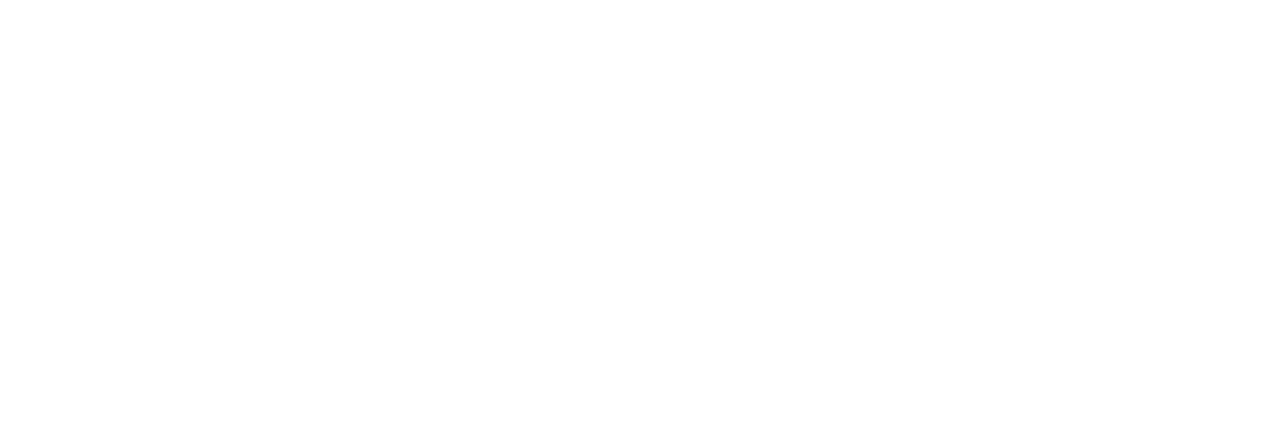
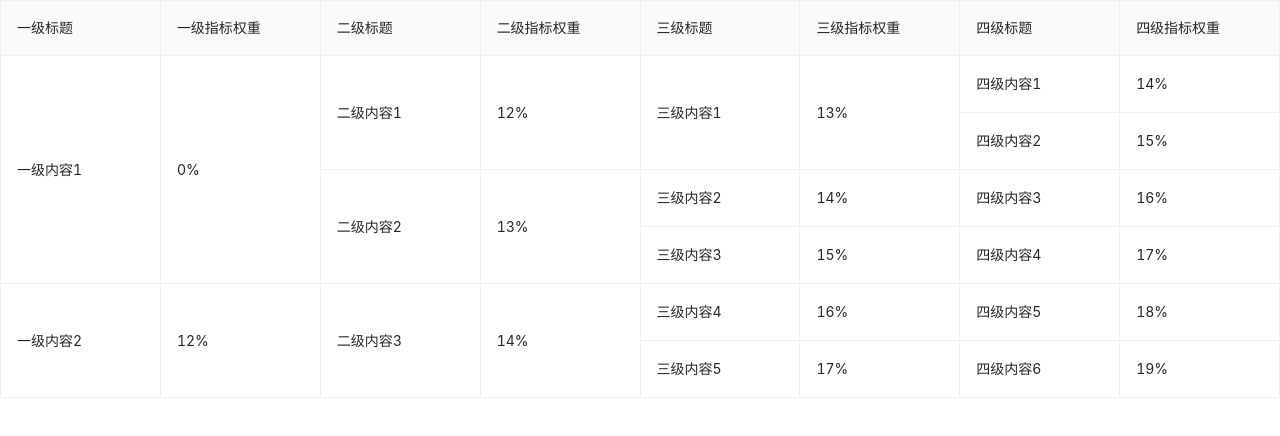
Before and after one commit to zhangpingg/React-frame, a React (Create React App) app: page /#/mergeEditCell in a window 1280 px wide. Before the commit this address had no page. Shown: the top 436 px of the page. Built offline with nearby package versions, Linux system fonts and the light colour scheme.

Commit message:
feat：合并单元格并编辑某个列单元格且变色

```diff
--- a/src/App.tsx
+++ b/src/App.tsx
@@ -4,6 +4,7 @@
 import Home from './pages/home'
 import Form from './pages/antd/form'
 import EditCell from './pages/antd/editCell'
+import MergeEditCell from './pages/antd/mergeEditCell'
 import SearchFrom from './pages/search-form'
 import ParentToChildFn from './pages/parentToChildFn'
 
@@ -14,6 +15,7 @@
         <Route path="/" element={<Home />} />
         <Route path="/form" element={<Form />} />
         <Route path="/editCell" element={<EditCell />} />
+        <Route path="/mergeEditCell" element={<MergeEditCell />} />
         <Route path="/searchFrom" element={<SearchFrom />} />
         <Route path="/parentToChildFn" element={<ParentToChildFn />} />
       </Routes>
--- a/src/pages/antd/editCell/index.tsx
+++ b/src/pages/antd/editCell/index.tsx
@@ -75,7 +75,7 @@
 };
 
 
-const CustomWeight = () => {
+const EditCell = () => {
   const [dataSource, setDataSource] = useState([
     {
       key: '0',
@@ -161,4 +161,4 @@
   )
 }
 
-export default CustomWeight;
+export default EditCell;
--- /dev/null
+++ b/src/pages/antd/mergeEditCell/index.tsx
@@ -0,0 +1,367 @@
+import React, { useEffect, useState, useMemo, useCallback, useRef, useContext } from 'react';
+import { Table, Form, InputNumber } from 'antd';
+import {  useMemoizedFn } from 'ahooks';
+import debounce from 'lodash/debounce';
+
+const data = [
+  {
+    id: 1,
+    a1Content: '一级内容1',
+    a1Weight: 1,
+    a1WeightContent: null,
+    b2Content: '二级内容1',
+    b2Weight: 2,
+    b2WeightContent: 12,
+    c3Content: '三级内容1',
+    c3Weight: 3,
+    c3WeightContent: 13,
+    d4Content: '四级内容1',
+    d4Weight: 4,
+    d4WeightContent: 14,
+    edited: false,
+    editType: [],
+  },
+  {
+    id: 2,
+    a1Content: '一级内容1',
+    a1Weight: 1,
+    a1WeightContent: 11,
+    b2Content: '二级内容1',
+    b2Weight: 2,
+    b2WeightContent: 12,
+    c3Content: '三级内容1',
+    c3Weight: 3,
+    c3WeightContent: 13,
+    d4Content: '四级内容2',
+    d4Weight: 5,
+    d4WeightContent: 15,
+    edited: false,
+    editType: [],
+  },
+  {
+    id: 3,
+    a1Content: '一级内容1',
+    a1Weight: 1,
+    a1WeightContent: 11,
+    b2Content: '二级内容2',
+    b2Weight: 3,
+    b2WeightContent: 13,
+    c3Content: '三级内容2',
+    c3Weight: 4,
+    c3WeightContent: 14,
+    d4Content: '四级内容3',
+    d4Weight: 6,
+    d4WeightContent: 16,
+    edited: false,
+    editType: [],
+  },
+  {
+    id: 4,
+    a1Content: '一级内容1',
+    a1Weight: 1,
+    a1WeightContent: 11,
+    b2Content: '二级内容2',
+    b2Weight: 3,
+    b2WeightContent: 13,
+    c3Content: '三级内容3',
+    c3Weight: 5,
+    c3WeightContent: 15,
+    d4Content: '四级内容4',
+    d4Weight: 7,
+    d4WeightContent: 17,
+    edited: false,
+    editType: [],
+  },
+  {
+    id: 5,
+    a1Content: '一级内容2',
+    a1Weight: 2,
+    a1WeightContent: 12,
+    b2Content: '二级内容3',
+    b2Weight: 4,
+    b2WeightContent: 14,
+    c3Content: '三级内容4',
+    c3Weight: 6,
+    c3WeightContent: 16,
+    d4Content: '四级内容5',
+    d4Weight: 8,
+    d4WeightContent: 18,
+    edited: false,
+    editType: [],
+  },
+  {
+    id: 6,
+    a1Content: '一级内容2',
+    a1Weight: 2,
+    a1WeightContent: 12,
+    b2Content: '二级内容3',
+    b2Weight: 4,
+    b2WeightContent: 14,
+    c3Content: '三级内容5',
+    c3Weight: 7,
+    c3WeightContent: 17,
+    d4Content: '四级内容6',
+    d4Weight: 9,
+    d4WeightContent: 19,
+    edited: false,
+    editType: [],
+  }
+];
+
+const EditableContext:any = React.createContext(null);
+
+const EditableRow = ({ ...props }) => {
+  const [form] = Form.useForm();
+  return (
+    <Form form={form} component={false}>
+      <EditableContext.Provider value={form}>
+        <tr {...props} />
+      </EditableContext.Provider>
+    </Form>
+  );
+};
+const EditableCell = ({
+  title,
+  editable,
+  children,
+  dataIndex,
+  record,
+  handleSave,
+  ...restProps
+}: any) => {
+  const [editing, setEditing] = useState(false);
+  const inputRef:any = useRef(null);
+  const form:any = useContext(EditableContext);
+
+  useEffect(() => {
+    if (editing) {
+      inputRef?.current?.focus();
+    }
+  }, [editing]);
+  /** 切换编辑状态 */
+  const toggleEdit = () => {
+    setEditing(!editing);
+    form?.setFieldsValue({
+      [dataIndex]: record[dataIndex],
+    });
+  };
+  /** 保存 */
+  const save = async () => {
+    try {
+      const values = await form.validateFields();
+      toggleEdit();
+      // 数据不变，不变色
+      if (record[Object.keys(values)[0]] === values[Object.keys(values)[0]]) return;
+      if (!record.editType.includes(Object.keys(values)[0])) {
+        record.editType.push(Object.keys(values)[0]);
+      }
+      handleSave({ ...record, ...values });
+    } catch (errInfo) {
+      console.log('错误:', errInfo);
+    }
+  };
+  let childNode = children;
+  if (editable) {
+    childNode = editing ? (
+      <Form.Item style={{ margin: 0 }} name={dataIndex}>
+        <InputNumber
+          min={0}
+          max={100}
+          size="small"
+          // formatter={value => `${value}%`}
+          // parser={value => value.replace('%', '')}
+          ref={inputRef}
+          onPressEnter={save}
+          onBlur={save}
+        />
+      </Form.Item>
+    ) : (
+      <div className="editable-cell-value-wrap" role="button" tabIndex={0} onKeyDown={toggleEdit} onClick={toggleEdit} style={{ height: '24px', lineHeight: '24px' }}>
+        {children}
+      </div>
+    );
+  }
+
+  return <td {...restProps}>{childNode}</td>;
+};
+
+const MergeEditCell = () => {
+  const [dataSource, setDataSource] = useState<any[]>([]);
+  const [bodyHeight, setBodyHeight] = useState(document.body.clientHeight);
+  const [columns, setColumns] = useState<any[]>();
+
+  const components = {
+    body: {
+      row: EditableRow,
+      cell: EditableCell,
+    },
+  };
+  /** 列头 */
+  const initColumns = useMemo(() => [
+    {
+      title: '一级标题',
+      key: 'a1Content',
+      dataIndex: 'a1Content',
+      onCell: (record: any) => ({
+        rowSpan: record.rowSpana1Content,
+      }),
+      render: (text: string) => (<span>{text}</span>),
+    },
+    {
+      title: '一级指标权重',
+      key: 'a1Weight',
+      dataIndex: 'a1WeightContent',
+      editable: true,
+    },
+    {
+      title: '二级标题',
+      key: 'b2Content',
+      dataIndex: 'b2Content',
+      onCell: (record: any) => ({
+        rowSpan: record.rowSpanb2Content,
+      }),
+      render: (text: string) => (<span>{text}</span>)
+    },
+    {
+      title: '二级指标权重',
+      key: 'b2Weight',
+      dataIndex: 'b2WeightContent',
+      editable: true,
+    },
+    {
+      title: '三级标题',
+      key: 'c3Content',
+      dataIndex: 'c3Content',
+      onCell: (record: any) => ({
+        rowSpan: record.rowSpanc3Content,
+      }),
+      render: (text: string) => (<span>{text}</span>)
+    },
+    {
+      title: '三级指标权重',
+      key: 'c3Weight',
+      dataIndex: 'c3WeightContent',
+      editable: true,
+    },
+    {
+      title: '四级标题',
+      key: 'd4Content',
+      dataIndex: 'd4Content',
+      onCell: (record: any) => ({
+        rowSpan: record.rowSpand4Content,
+      }),
+      render: (text: string) => (<span>{text}</span>)
+    },
+    {
+      title: '四级指标权重',
+      key: 'd4Weight',
+      dataIndex: 'd4WeightContent',
+      editable: true,
+    },
+  ], []);
+  /** 合并单元格 */
+  const mergeCell =  useMemoizedFn((cellList: any[], mergeType: string) => {
+    const mergeTypeMap = cellList.reduce((prev: any, curr: any) => {
+      const prevX = { ...prev };
+      if (prevX[curr[mergeType]]) {
+        prevX[curr[mergeType]].count += 1;
+      } else {
+        prevX[curr[mergeType]] = {
+          count: 1,
+          selected: false,
+        };
+      }
+      return prevX;
+    }, {});
+    const newList = cellList.map((item: any) => {
+      if (mergeTypeMap[item[mergeType]].selected) {
+        return {
+          ...item,
+          [`rowSpan${mergeType}`]: 0,
+        };
+      }
+      mergeTypeMap[item[mergeType]].selected = true;
+      return {
+        ...item,
+        [`rowSpan${mergeType}`]: mergeTypeMap[item[mergeType]].count,
+      };
+    }, []);
+    return newList;
+  });
+  /** 转换数据格式 */
+  const transFormData = useCallback((dataList: any[], strList: string[]) => {
+    let dataX = [...dataList];
+    strList.forEach((item: any) => {
+      dataX = mergeCell(dataX, item);
+    });
+    return dataX;
+  }, [mergeCell]);
+  /** 屏幕缩放 */
+  const setScroll = useCallback(() => {
+    setBodyHeight(document.body.clientHeight);
+  }, []);
+  /** 编辑后保存 */
+  const handleSave =  useMemoizedFn((row) => {
+    const newData = [...dataSource];
+    const index = newData.findIndex((item) => row.id === item.id);
+    const item = newData[index];
+    newData.splice(index, 1, { ...item, ...row, ...{ edited: true } });
+    setDataSource(newData);
+  });
+  /** 转换columns */
+  const transformColumns = useCallback(() => {
+    const columnX = initColumns.map((col) => {
+      if (!col.editable) {
+        return col;
+      }
+      return {
+        ...col,
+        onCell: (record: any) => ({
+          record,
+          rowSpan: record[`rowSpan${col.key}`],
+          editable: col.editable,
+          dataIndex: col.dataIndex,
+          title: col.title,
+          handleSave,
+        }),
+        render: (text: string, record: any) => (
+          <span style={{ color: record.edited && record.editType.includes(col.dataIndex) ? '#f00' : '' }}>
+            {text || 0}
+            %
+          </span>
+        )
+      };
+    });
+    setColumns(columnX);
+  }, [initColumns, handleSave]);
+
+  useEffect(() => {
+    setDataSource(transFormData(data, ['a1Content', 'a1Weight', 'b2Content', 'b2Weight', 'c3Content', 'c3Weight', 'd4Content', 'd4Weight']));
+    window.addEventListener('resize', debounce(setScroll, 300));
+    setScroll();
+    transformColumns();
+    return () => {
+      window.removeEventListener('resize', setScroll);
+    };
+  }, [setScroll, transFormData, transformColumns]);
+
+  return (
+    <div style={{ height: bodyHeight - 177 }}>
+      <Table
+        rowKey="id"
+        components={components}
+        rowClassName={() => 'editable-row'}
+        columns={columns}
+        dataSource={dataSource}
+        bordered
+        pagination={false}
+        scroll={{
+          y: bodyHeight - 222,
+          // x: 1500
+        }}
+      />
+    </div>
+  );
+};
+
+export default MergeEditCell;
--- a/src/pages/home/index.tsx
+++ b/src/pages/home/index.tsx
@@ -6,6 +6,7 @@
     <div>
       <Link to="/form">form</Link>: form表单 <br />
       <Link to="/editCell">editCell</Link>: 编辑单元格 <br />
+      <Link to="/mergeEditCell">mergeEditCell</Link>: 合并编辑单元格 <br />
       <Link to="/searchFrom">searchFrom</Link>: 筛选条件 (公共组件), table, 分页 <br />
       <Link to="/parentToChildFn">parentToChildFn</Link>: 父组件调用子组件方法 <br />
     </div>
```
